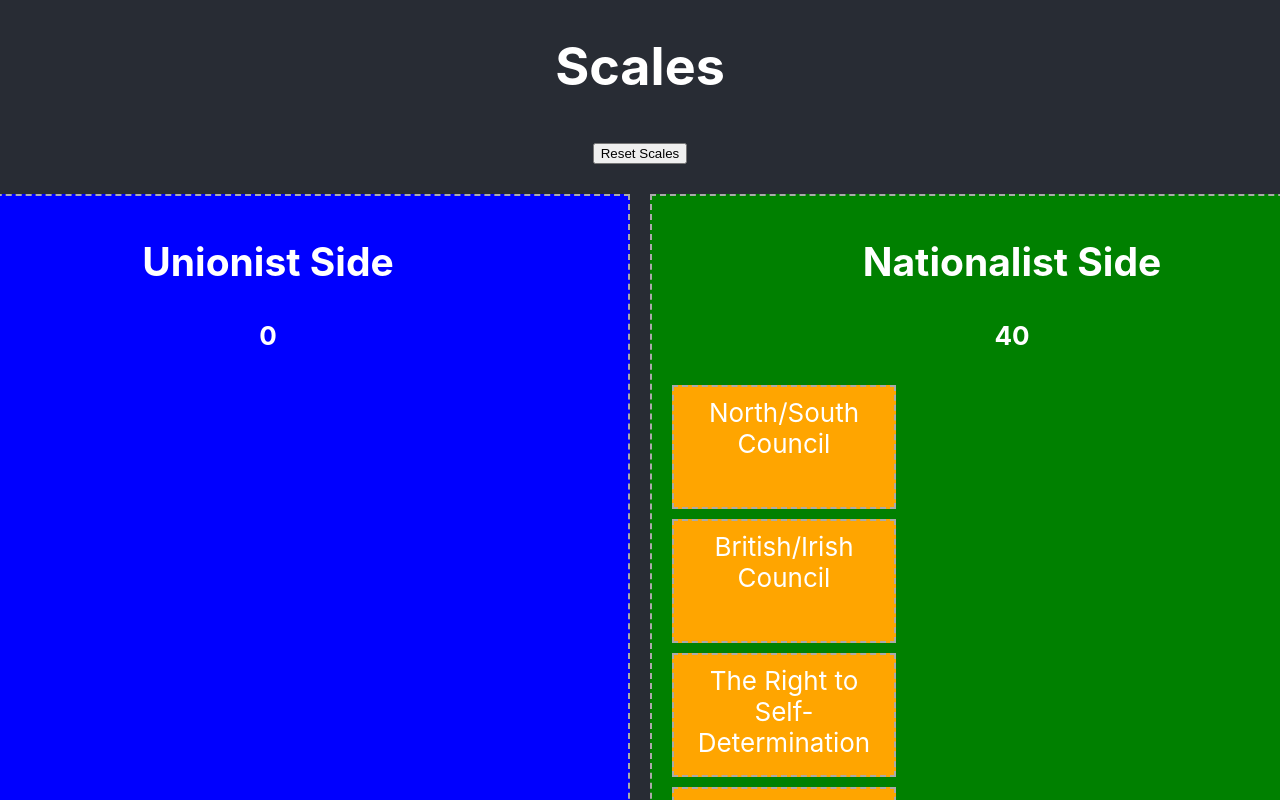
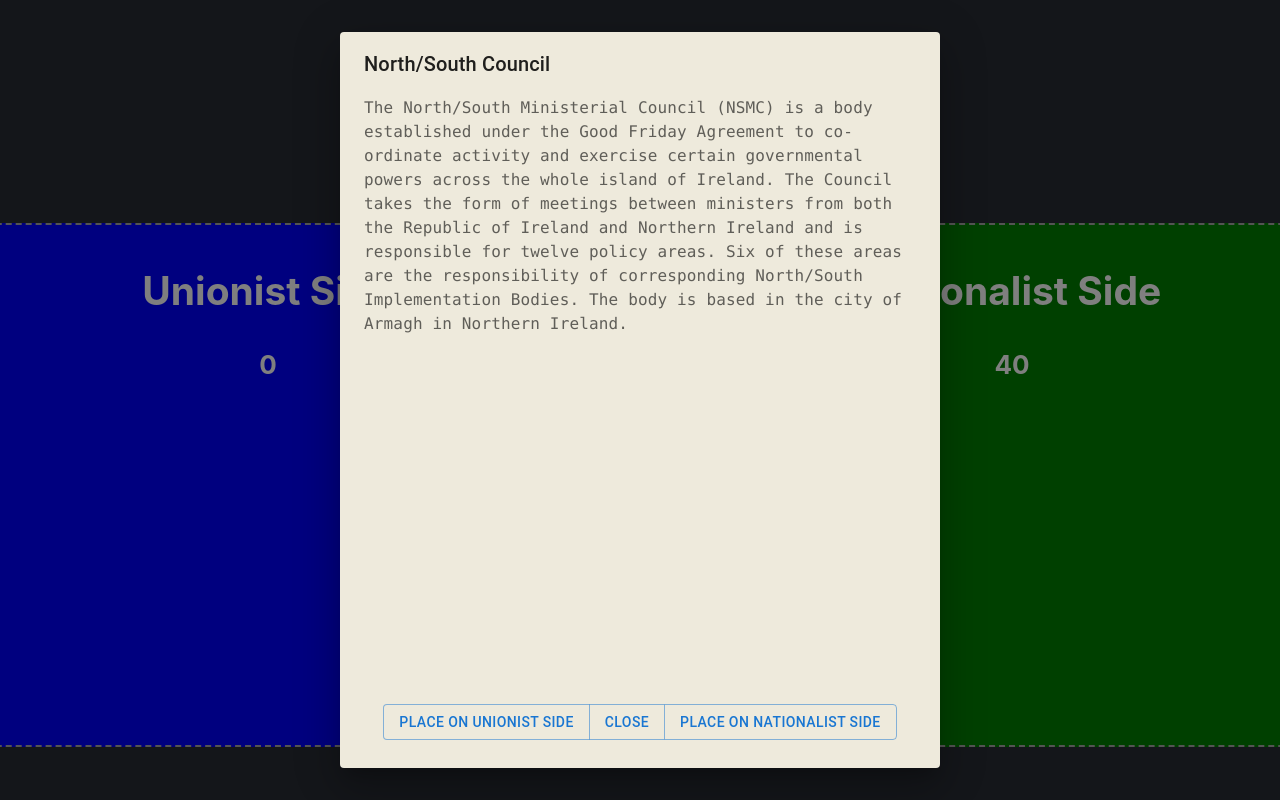
Before and after one commit to JB-Higgins22/CSC3032-2324-TEAM13, a React (Create React App) app in the folder troubles-experience/: page /scales in a window 1280 px wide. Both pictures are taken after a click on the element "North/South Council". Shown: the top 800 px of the page. Built offline with nearby package versions, Linux system fonts and the light colour scheme.

Commit message:
Improved content page using MUI dialog + animation

```diff
--- a/troubles-experience/package.json
+++ b/troubles-experience/package.json
@@ -3,6 +3,9 @@
   "version": "0.1.0",
   "private": true,
   "dependencies": {
+    "@emotion/react": "^11.11.3",
+    "@emotion/styled": "^11.11.0",
+    "@mui/material": "^5.15.5",
     "@testing-library/jest-dom": "^5.17.0",
     "@testing-library/react": "^13.4.0",
     "@testing-library/user-event": "^13.5.0",
--- /dev/null
+++ b/troubles-experience/src/dialogs/issueDialog/confirmQuitDialog.js
@@ -0,0 +1,40 @@
+// IssueDialog.js
+import React from 'react';
+import Dialog from '@mui/material/Dialog';
+import DialogTitle from '@mui/material/DialogTitle';
+import DialogContent from '@mui/material/DialogContent';
+import DialogContentText from '@mui/material/DialogContentText';
+import DialogActions from '@mui/material/DialogActions';
+import Button from '@mui/material/Button';
+import ButtonGroup from '@mui/material/ButtonGroup';
+import Zoom from '@mui/material/Zoom';
+import { Link } from "react-router-dom";
+
+const ConfirmQuitDialog = ({ isOpen, handleClose}) => {
+  return (
+    <Dialog open={isOpen}
+            onClose={handleClose}
+            className = "dialogueBox"
+            TransitionComponent={Zoom}
+            transitionDuration={500}>
+      <DialogTitle>Are You Sure You Want to Quit?</DialogTitle>
+      <DialogContent>
+        <DialogContentText>
+          All Progress Will Be Lost.
+          </DialogContentText>
+      </DialogContent>
+      <DialogActions>
+        <ButtonGroup variant="outlined"
+                      aria-label="outlined button group"
+                      style={{ margin: 'auto', scale: '100%', paddingBottom: '20px' }}>
+        <Link to="..\">
+            <Button color="error">Quit</Button>
+        </Link>
+          <Button onClick={handleClose}>Cancel</Button>
+        </ButtonGroup>
+      </DialogActions>
+    </Dialog>
+  );
+};
+
+export default ConfirmQuitDialog;
--- /dev/null
+++ b/troubles-experience/src/dialogs/issueDialog/issueDialog.js
@@ -0,0 +1,47 @@
+// IssueDialog.js
+import React from 'react';
+import Dialog from '@mui/material/Dialog';
+import DialogTitle from '@mui/material/DialogTitle';
+import DialogContent from '@mui/material/DialogContent';
+import DialogContentText from '@mui/material/DialogContentText';
+import DialogActions from '@mui/material/DialogActions';
+import Button from '@mui/material/Button';
+import ButtonGroup from '@mui/material/ButtonGroup';
+import Zoom from '@mui/material/Zoom';
+
+
+// Define Styles Here For Dialog - Can't Pass Whole StyleSheet to PaperProps
+const dialogStyles = {
+  background: '#EEEADC',
+  width: '21cm',
+  height: '29.7cm',
+};
+
+const IssueDialog = ({ isOpen, handleClose, issue, handlePlaceUnionist, handlePlaceNationalist}) => {
+  return (
+    <Dialog open={isOpen}
+            onClose={handleClose}
+            className = "dialogueBox"
+            TransitionComponent={Zoom}
+            transitionDuration={500}
+            PaperProps={{ style: { ...dialogStyles } }}>
+      <DialogTitle>{issue && issue.name}</DialogTitle>
+      <DialogContent>
+        <DialogContentText style={{ fontFamily: 'Lucida Console, cursive' }}>
+          {issue && issue.description}
+          </DialogContentText>
+      </DialogContent>
+      <DialogActions>
+        <ButtonGroup variant="outlined"
+                      aria-label="outlined button group"
+                      style={{ margin: 'auto', scale: '100%', paddingBottom: '20px' }}>
+          <Button onClick={handlePlaceUnionist}>Place On Unionist Side</Button>
+          <Button onClick={handleClose}>Close</Button>
+          <Button onClick={handlePlaceNationalist}>Place On Nationalist Side</Button>
+        </ButtonGroup>
+      </DialogActions>
+    </Dialog>
+  );
+};
+
+export default IssueDialog;
--- a/troubles-experience/src/pages/scales/scales.css
+++ b/troubles-experience/src/pages/scales/scales.css
@@ -13,7 +13,7 @@
 .unionistSide {
   background-color: blue;
   width: 700px;
-  height: 1000px;
+  height: 500px;
   border: 2px dashed #aaa;
   padding: 10px;
   margin: 10px;
@@ -24,7 +24,7 @@
 .nationalistSide {
   background-color: green;
   width: 700px;
-  height: 1000px;
+  height: 500px;
   border: 2px dashed #aaa;
   padding: 10px;
   margin: 10px;
@@ -53,3 +53,9 @@
   min-height: 100px;
   overflow: hidden;
 }
+
+.quitButton {
+  position:absolute;
+     top:0;
+     right:0;
+}
--- a/troubles-experience/src/pages/scales/scales.js
+++ b/troubles-experience/src/pages/scales/scales.js
@@ -1,12 +1,27 @@
 import React, { useState, useEffect } from 'react';
 import ScalesObject from '../../classes/scales';
 import Issue from '../../classes/issue';
+import IssueDialog from '../../dialogs/issueDialog/issueDialog';
+import ConfirmQuitDialog from '../../dialogs/issueDialog/confirmQuitDialog';
+//MUI IMPORTS
+import Slide from '@mui/material/Slide';
+import Dialog from '@mui/material/Dialog';
+import DialogTitle from '@mui/material/DialogTitle';
+import DialogContent from '@mui/material/DialogContent';
+import DialogContentText from '@mui/material/DialogContentText';
+import DialogActions from '@mui/material/DialogActions';
+import Button from '@mui/material/Button';
 
 import './scales.css';
 
 const Scales = () => {
   const [peaceScales, setPeaceScales] = useState(new ScalesObject([], [], 0, 0));
   const [draggedIssue, setDraggedIssue] = useState(null);
+  const [isDialogOpen, setDialogOpen] = useState(false);
+  const [isConfirmQuitDialogOpen, setConfirmQuitDialogOpen] = useState(false);
+  const [selectedIssue, setSelectedIssue] = useState(null);
+  //MUI
+  const [checked, setChecked] = React.useState(false);
 
   useEffect(() => {
     initialiseScales();
@@ -23,17 +38,52 @@
   }
 
   function initialiseIssues() {
-    const decommissioningIssue = new Issue('Decommissioning', 'Decommissioning & blah blah blah', 10);
-    const northSouthCouncilIssue = new Issue('North/South Council', 'North/South Council & blah blah blah', 10);
-    const britishIrishCouncilIssue = new Issue('British/Irish Council', 'British/Irish Council & blah blah blah', 10);
-    const selfDeterminationIssue = new Issue('The Right to Self-Determination', 'The Right to Self-Determination & blah blah blah', 10);
+    const decommissioningIssue = new Issue('Decommissioning',
+                                            'Decommissioning in Northern Ireland was a process in the Belfast Agreement as part of the Northern Ireland peace process. Under the Good Friday Agreement/ Belfast Agreement, all paramilitary groups fighting in the Troubles would be subject to decommission. Decommissioning was a defining issue in the effort to negotiate peace in Northern Ireland.',
+                                            10);
+
+    const northSouthCouncilIssue = new Issue('North/South Council',
+                                              'The North/South Ministerial Council (NSMC) is a body established under the Good Friday Agreement to co-ordinate activity and exercise certain governmental powers across the whole island of Ireland. The Council takes the form of meetings between ministers from both the Republic of Ireland and Northern Ireland and is responsible for twelve policy areas. Six of these areas are the responsibility of corresponding North/South Implementation Bodies. The body is based in the city of Armagh in Northern Ireland.',
+                                              10);
+
+    const britishIrishCouncilIssue = new Issue('British/Irish Council',
+                                              'The British and Irish governments, and political parties in Northern Ireland, agreed to form a council under the British–Irish Agreement, part of the Good Friday Agreement reached in 1998. The council was formally established on 2 December 1999, when the Agreement came into effect. The councils stated aim is to "promote the harmonious and mutually beneficial development of the totality of relationships among the peoples of these islands".',
+                                              10);
+
+    const selfDeterminationIssue = new Issue('The Right to Self-Determination',
+                                            'Under the terms of the British-Irish Agreement, both governments Recognised that it was the right of all persons born in Northern Ireland to identify as Irish or British, or both, and to hold both Irish and British citizenship if they so choose. This right is to continue regardless of any change in the status of Northern Ireland',
+                                            10);
 
     setPeaceScales(new ScalesObject([], [northSouthCouncilIssue, britishIrishCouncilIssue, selfDeterminationIssue, decommissioningIssue], 0, 40));
   }
 
-  function displayIssueInfo(issue) {
-    alert(issue.name + '\n' + issue.description);
+  const displayIssueInfo = (issue) => {
+    setSelectedIssue(issue);
+    setDialogOpen(true);
+  };
+
+  const displayConfirmQuitDialog = () => {
+    setConfirmQuitDialogOpen(true);
+  };
+
+  const handleCloseConfirmQuitDialog = () => {
+    setConfirmQuitDialogOpen(false);
+  };
+
+  const placeOnUnionistSide = () => {
+    setPeaceScales((prevScales) => prevScales.placeOnUnionist(selectedIssue));
+    handleCloseDialog();
   }
+
+  const placeOnNationalistSide = () => {
+    setPeaceScales((prevScales) => prevScales.placeOnNationalist(selectedIssue));
+    handleCloseDialog();
+  }
+
+  const handleCloseDialog = () => {
+    setDialogOpen(false);
+  };
+
 
   const handleDragStart = (issue) => {
     setDraggedIssue(issue);
@@ -62,52 +112,29 @@
     }
   };
 
-  // const handleDrop = (event) => {
-  //   event.preventDefault();
-
-  //   if (draggedIssue) {
-  //     // Get the mouse position relative to the drop zone
-  //     const { clientX, clientY } = event;
-
-  //     // Get the drop zone's bounding box
-  //     const dropZoneRect = event.target.getBoundingClientRect();
-
-  //     // Calculate the horizontal midpoint of the drop zone
-  //     const dropZoneMidpointX = dropZoneRect.left + dropZoneRect.width / 2;
-
-  //     // Determine if the drop occurred on the Unionist or Nationalist side
-  //     const isOnUnionistSide = clientX < dropZoneMidpointX;
-
-  //     // Update the scales accordingly
-  //     if (isOnUnionistSide) {
-  //       setPeaceScales((prevScales) => prevScales.placeOnUnionist(draggedIssue));
-  //     } else {
-  //       setPeaceScales((prevScales) => prevScales.placeOnNationalist(draggedIssue));
-  //     }
-
-  //     // Clear the dragged issue state after the drop
-  //     setDraggedIssue(null);
-  //   }
-  // };
-
   return (
     <div>
+
+        <Button variant="outlined" color="error" className="quitButton" onClick={displayConfirmQuitDialog}>
+          Quit
+        </Button>
+
+      <Slide direction="down" in={true} mountOnEnter unmountOnExit timeout={1000}>
         <h1>Scales</h1>
-      <div>
-        <button onClick={resetScales.bind(this)}>Reset Scales</button>
-      </div>
+      </Slide>
       <div
         className="drop-zone"
         onDragOver={handleDragOver}
         onDrop={handleDrop}
         style={{ display: 'flex', justifyContent: 'center', marginTop: '20px' }}
       >
-        <div className = 'unionistSide'>
+        <Slide direction="right" in={true} mountOnEnter unmountOnExit timeout={1000}>
+          <div className="unionistSide">
             <h2>Unionist Side</h2>
             <h4>{peaceScales.getUnionistWeight()}</h4>
             {peaceScales.getUnionistIssues().map((issue) => (
               <div
-              className = 'unionistIssue'
+                className="unionistIssue"
                 onClick={displayIssueInfo.bind(this, issue)}
                 key={issue.id}
                 draggable
@@ -118,12 +145,14 @@
               </div>
             ))}
           </div>
-        <div className = 'nationalistSide'>
+        </Slide>
+        <Slide direction="left" in={true} mountOnEnter unmountOnExit timeout={1000}>
+          <div className="nationalistSide">
             <h2>Nationalist Side </h2>
             <h4>{peaceScales.getNationalistWeight()}</h4>
             {peaceScales.getNationalistIssues().map((issue) => (
               <div
-              className = 'nationalistIssue'
+                className="nationalistIssue"
                 onClick={displayIssueInfo.bind(this, issue)}
                 key={issue.id}
                 draggable
@@ -134,133 +163,24 @@
               </div>
             ))}
           </div>
+        </Slide>
       </div>
+
+      <IssueDialog
+        isOpen={isDialogOpen}
+        handleClose={handleCloseDialog}
+        handlePlaceUnionist={placeOnUnionistSide}
+        handlePlaceNationalist={placeOnNationalistSide}
+        issue={selectedIssue}
+      />
+
+      <ConfirmQuitDialog
+        isOpen={isConfirmQuitDialogOpen}
+        handleClose={handleCloseConfirmQuitDialog}/>
+
+
     </div>
   );
 };
 
 export default Scales;
-
-
-// import React, { useState, useEffect } from 'react';
-// import ScalesObject from '../../classes/scales';
-// import Issue from '../../classes/issue';
-// import { DragDropContext, Droppable, Draggable } from 'react-beautiful-dnd';
-// import './scales.css'
-
-// var Issues = [];
-
-// const Scales = () => {
-//   const [peaceScales, setPeaceScales] = useState(null);
-//   const unionistIssues = peaceScales?.getUnionistIssues();
-//   const nationalistIssues = peaceScales?.getNationalistIssues();
-
-//   useEffect(() => {
-//     initialiseScales();
-//     initialiseIssues();
-//   }, []); // The empty dependency array ensures the effect runs only once on mount
-
-//   function initialiseScales() {
-//     const initialisationIssue = new Issue('Decommissioning', 'Decommissioning & blah blah blah', 10);
-//     setPeaceScales(new ScalesObject([], [], 0, 0));
-//   }
-
-//   function initialiseIssues() {
-//     const decommissioningIssue = new Issue('Decommissioning', 'Decommissioning & blah blah blah', 10);
-//     const northSouthCouncilIssue = new Issue('North/South Council', 'North/South Council & blah blah blah', 10);
-//     const britishIrishCouncilIssue = new Issue('British/Irish Council', 'British/Irish Council & blah blah blah', 10);
-//     const selfDeterminationIssue = new Issue(
-//       'The Right to Self-Determination',
-//       'The Right to Self-Determination & blah blah blah',
-//       10
-//     );
-
-//     Issues = [decommissioningIssue, northSouthCouncilIssue, britishIrishCouncilIssue, selfDeterminationIssue];
-//   }
-
-//   return (
-//     <div>
-// <h1>Scales</h1>
-// <table>
-//   <tbody>
-//     <tr>
-//       <th>Unionist Side</th>
-//       <th>|</th>
-//       <th>Nationalist Side</th>
-//     </tr>
-//     <tr>
-//       <td>{peaceScales?.unionistWeight}</td>
-//       <td>|</td>
-//       <td>{peaceScales?.nationalistWeight}</td>
-//     </tr>
-//   </tbody>
-// </table>
-
-// <ul>
-//   {Issues.map((issue) => (
-//     <button key={issue.id} onClick={() => setPeaceScales(prevScales => prevScales.placeOnUnionist(issue))}>
-//       {issue.name}
-//     </button>
-//   ))}
-// </ul>
-
-// <ul>
-//   {Issues.map((issue) => (
-//     <button key={issue.id} onClick={() => setPeaceScales(prevScales => prevScales.placeOnNationalist(issue))}>
-//       {issue.name}
-//     </button>
-//   ))}
-// </ul>
-// </div>
-//   );
-// };
-
-// export default Scales;
-
-{/* <div class="parent">
-<h1>Scales</h1>
-<div class="child">
-  <h3>Unionist</h3>
-  <DragDropContext>
-  <Droppable droppableId="unionistIssues">
-    {(provided) => (
-      <ul className="unionistIssues" {...provided.droppableProps} ref={provided.innerRef}>
-        {unionistIssues?.map(({name, description, weight}, index) => {
-          return (
-            <Draggable key={name} draggableId={name} index={index}>
-              {(provided) => (
-                <li ref={provided.innerRef} {...provided.draggableProps} {...provided.dragHandleProps}>
-                  <p>
-                    { name }
-                  </p>
-                </li>
-                )}
-              </Draggable>
-          );
-        })}
-      </ul>
-      )}
-      </Droppable>
-  </DragDropContext>
-</div>
-<div class="child">
-  <h3>Nationalist</h3>
-</div>
-<div>
-<ul>
-    {Issues.map((issue) => (
-      <button key={issue.id} onClick={() => setPeaceScales(prevScales => prevScales.placeOnUnionist(issue))}>
-        {issue.name}
-      </button>
-    ))}
-  </ul>
-
-  <ul>
-    {Issues.map((issue) => (
-      <button key={issue.id} onClick={() => setPeaceScales(prevScales => prevScales.placeOnNationalist(issue))}>
-        {issue.name}
-      </button>
-    ))}
-  </ul>
-</div>
-</div> */}
```
Also changed, not shown: 1 other file (tests, documents, lock files or other folders). Lines whose indentation alone changed are shown as unchanged.
